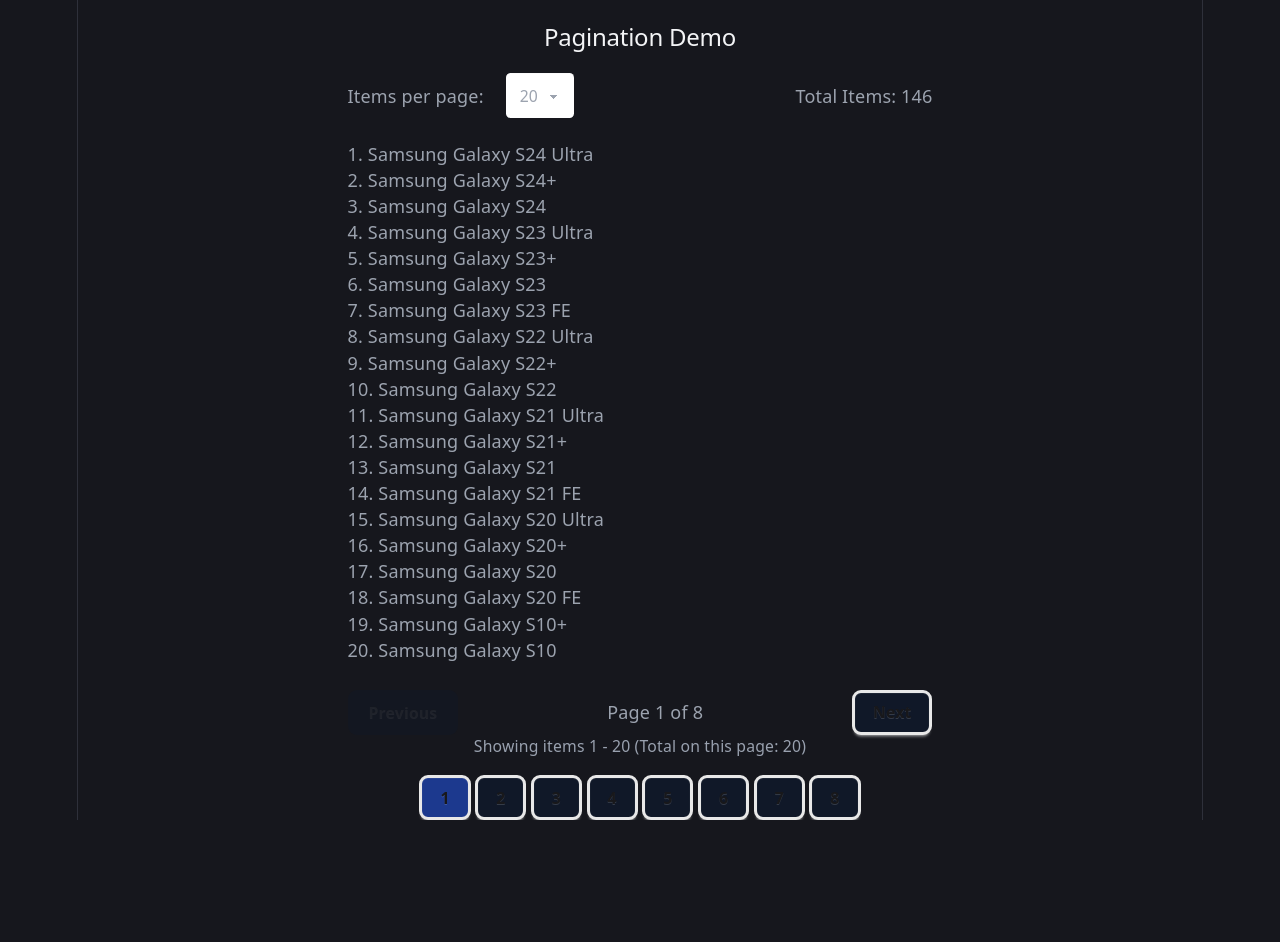
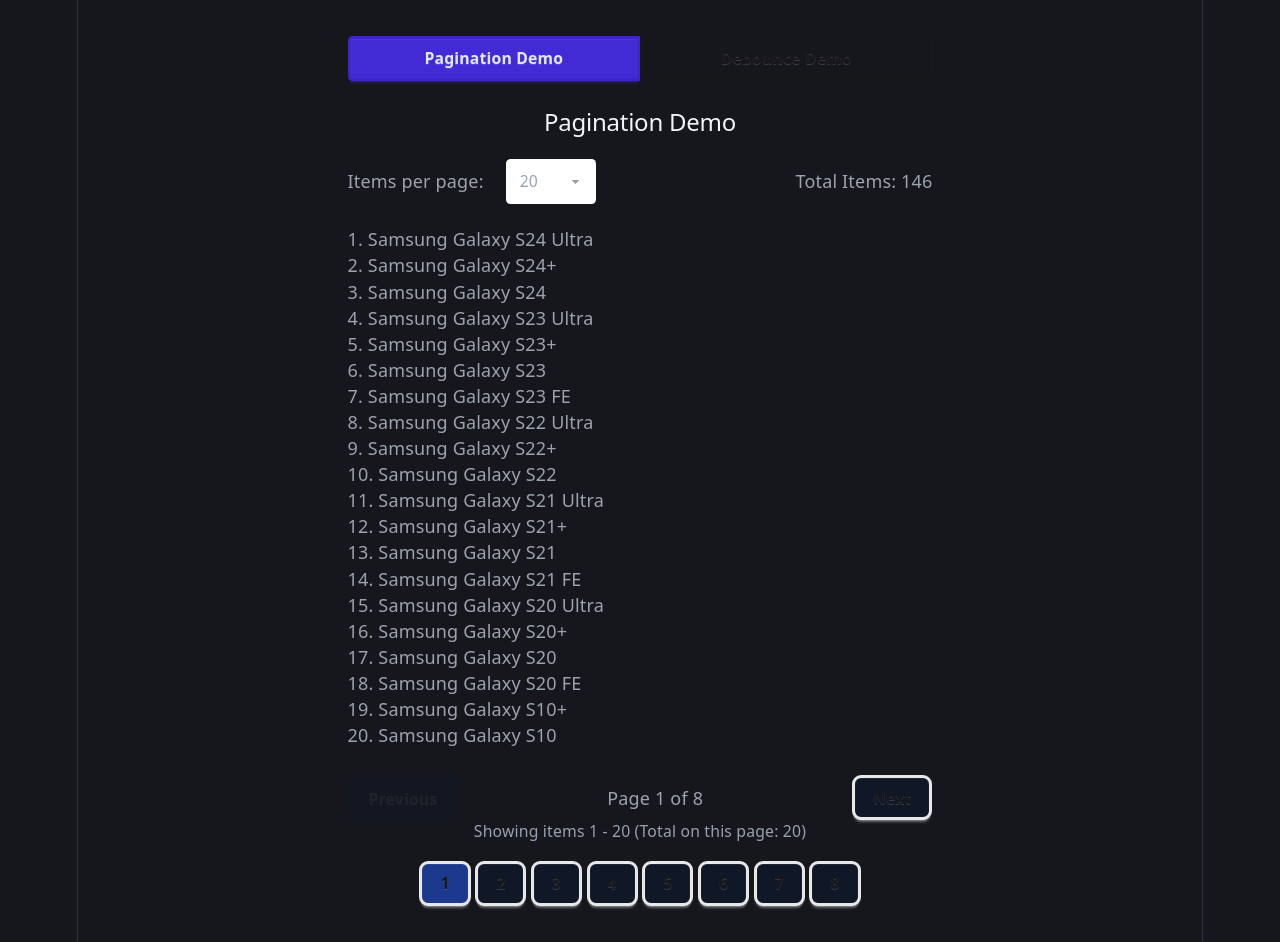
Before and after one commit to chadgarc/lab10.2CustomHooks, a React (Vite) app: page / in a window 1280 px wide. Before the commit the page ends 820 px from the top, so only its background shows below. Built offline with nearby package versions, Linux system fonts and the light colour scheme.

Commit message:
feat: add DataContext and tabbed navigation for pagination and debounce demos

```diff
--- a/src/App.tsx
+++ b/src/App.tsx
@@ -1,28 +1,40 @@
 import { useState } from 'react'
-import { ControlList } from './components/ControlList/ControlList'
-import { data } from './data/data'
-import { PagesSetter } from './components/PagesSetter/PagesSetter';
+import { PaginationDemo } from './components/Sections/PaginationDemo'
+import { DebounceDemo } from './components/Sections/DebouceDemo'
+import { DataProvider } from './context/DataContext'
 
 function App() {
-  const pagesSet: number[] = [5,10,15,20];
-  const [items, setItems] = useState(data);
-  const [itemsPerPage, setItemsPerPage] = useState<number>(pagesSet[3])
-
-
-  const handlePagesChange = (value: string) => {
-    setItemsPerPage(Number(value))
-    setItems(items) //for now
-  }
+  const [activeTab, setActiveTab] = useState<'pagination' | 'debounce'>('pagination')
 
   return (
-    <div className='w-130 mx-auto mt-5'>
-      <h2>Pagination Demo</h2>
-      <section className='flex justify-between items-center my-5'>
-        <PagesSetter onChange={handlePagesChange}/>
-        <p>Total Items: {items.length}</p>
-      </section>
-      <ControlList items={items} itemsPerPage={itemsPerPage} />
-    </div>
+    <DataProvider>
+      <main className="max-w-xl mx-auto my-8 px-4">
+        {/* Tab selector */}
+        <div className="join grid grid-cols-2 mb-6">
+          <button
+            className={`join-item btn ${activeTab === 'pagination' ? 'btn-primary' : 'btn-outline'}`}
+            onClick={() => setActiveTab('pagination')}
+          >
+            Pagination Demo
+          </button>
+          <button
+            className={`join-item btn ${activeTab === 'debounce' ? 'btn-primary' : 'btn-outline'}`}
+            onClick={() => setActiveTab('debounce')}
+          >
+            Debounce Demo
+          </button>
+        </div>
+
+        {/* Both sections are rendered in the DOM to preserve their state */}
+        <div className={activeTab === 'pagination' ? 'block' : 'hidden'}>
+          <PaginationDemo />
+        </div>
+
+        <div className={activeTab === 'debounce' ? 'block' : 'hidden'}>
+          <DebounceDemo />
+        </div>
+      </main>
+    </DataProvider>
   )
 }
 
--- a/src/components/PagesSetter/PagesSetter.tsx
+++ b/src/components/PagesSetter/PagesSetter.tsx
@@ -1,21 +1,22 @@
-import type { PagesSetterProps } from "../../types";
+import { useDataContext } from "../../context/DataContext";
 
-export function PagesSetter({onChange}:PagesSetterProps){
+export function PagesSetter() {
+    const { itemsPerPage, setItemsPerPage, pagesSet } = useDataContext();
 
-    const pagesSet: number[] = [5,10,15,20];
-
-    return(
-        <>
-            <section className="flex gap-5 items-center">
-                <p>Items per page:</p>
-                <select defaultValue={pagesSet[3]} className="select w-15"
-                onChange={(e) => {
-                    const selected = pagesSet.find(option => `${option}` === e.target.value);
-                    if(selected) onChange(`${selected}`)
-                }}>
-                    {pagesSet.map(page => <option value={page}>{page}</option>)}
-                </select>
-            </section>
-        </>
-    )
+    return (
+        <section className="flex gap-5 items-center">
+        <p>Items per page:</p>
+        <select
+            value={itemsPerPage}
+            className="select w-20"
+            onChange={(e) => setItemsPerPage(Number(e.target.value))}
+        >
+            {pagesSet.map((page) => (
+            <option key={page} value={page}>
+                {page}
+            </option>
+            ))}
+        </select>
+        </section>
+    );
 }
--- /dev/null
+++ b/src/components/Sections/DebouceDemo.tsx
@@ -0,0 +1,8 @@
+
+export function DebounceDemo() {
+    return (
+        <div>
+            <h2>Debounce Demo</h2>
+        </div>
+    )
+}
--- /dev/null
+++ b/src/components/Sections/PaginationDemo.tsx
@@ -0,0 +1,18 @@
+import { ControlList } from "../ControlList/ControlList";
+import { PagesSetter } from "../PagesSetter/PagesSetter";
+import { useDataContext } from "../../context/DataContext";
+
+export function PaginationDemo() {
+  const { data, itemsPerPage } = useDataContext();
+
+  return (
+    <div className="w-130 mx-auto mt-5">
+      <h2>Pagination Demo</h2>
+      <section className="flex justify-between items-center my-5">
+        <PagesSetter />
+        <p>Total Items: {data.length}</p>
+      </section>
+      <ControlList items={data} itemsPerPage={itemsPerPage} />
+    </div>
+  );
+}
--- /dev/null
+++ b/src/context/DataContext.tsx
@@ -0,0 +1,38 @@
+import { createContext, useContext, useState, type ReactNode } from 'react';
+import { data as initialData } from '../data/data';
+
+interface DataContextType {
+  data: string[];
+  itemsPerPage: number;
+  setItemsPerPage: (count: number) => void;
+  pagesSet: number[];
+}
+
+const DataContext = createContext<DataContextType | undefined>(undefined);
+
+export function DataProvider({ children }: { children: ReactNode }) {
+  const pagesSet: number[] = [5, 10, 15, 20];
+  const [data] = useState<string[]>(initialData);
+  const [itemsPerPage, setItemsPerPage] = useState<number>(pagesSet[3]); // default 20
+
+  return (
+    <DataContext.Provider
+      value={{
+        data,
+        itemsPerPage,
+        setItemsPerPage,
+        pagesSet,
+      }}
+    >
+      {children}
+    </DataContext.Provider>
+  );
+}
+
+export function useDataContext() {
+  const context = useContext(DataContext);
+  if (!context) {
+    throw new Error('useDataContext must be used within a DataProvider');
+  }
+  return context;
+}
```
Also changed, not shown: src/types/index.ts (+0 -9 lines).
